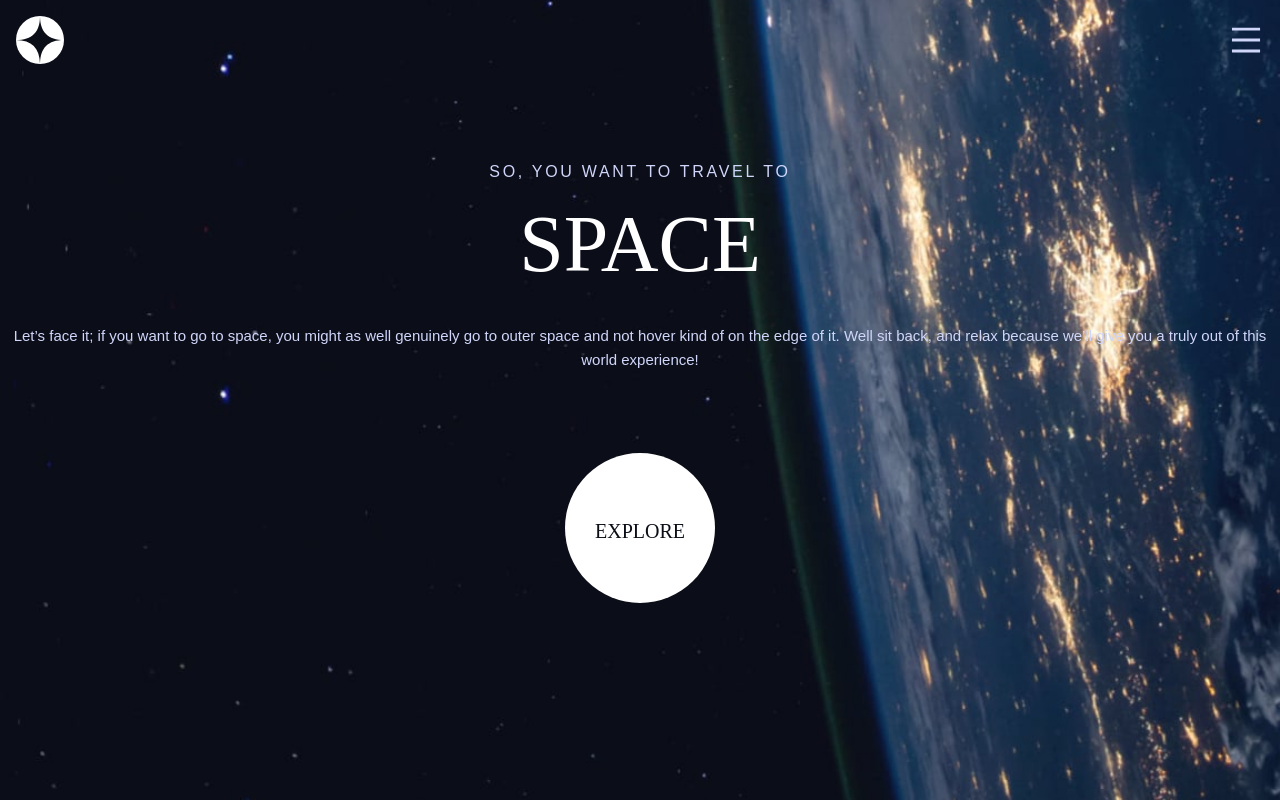
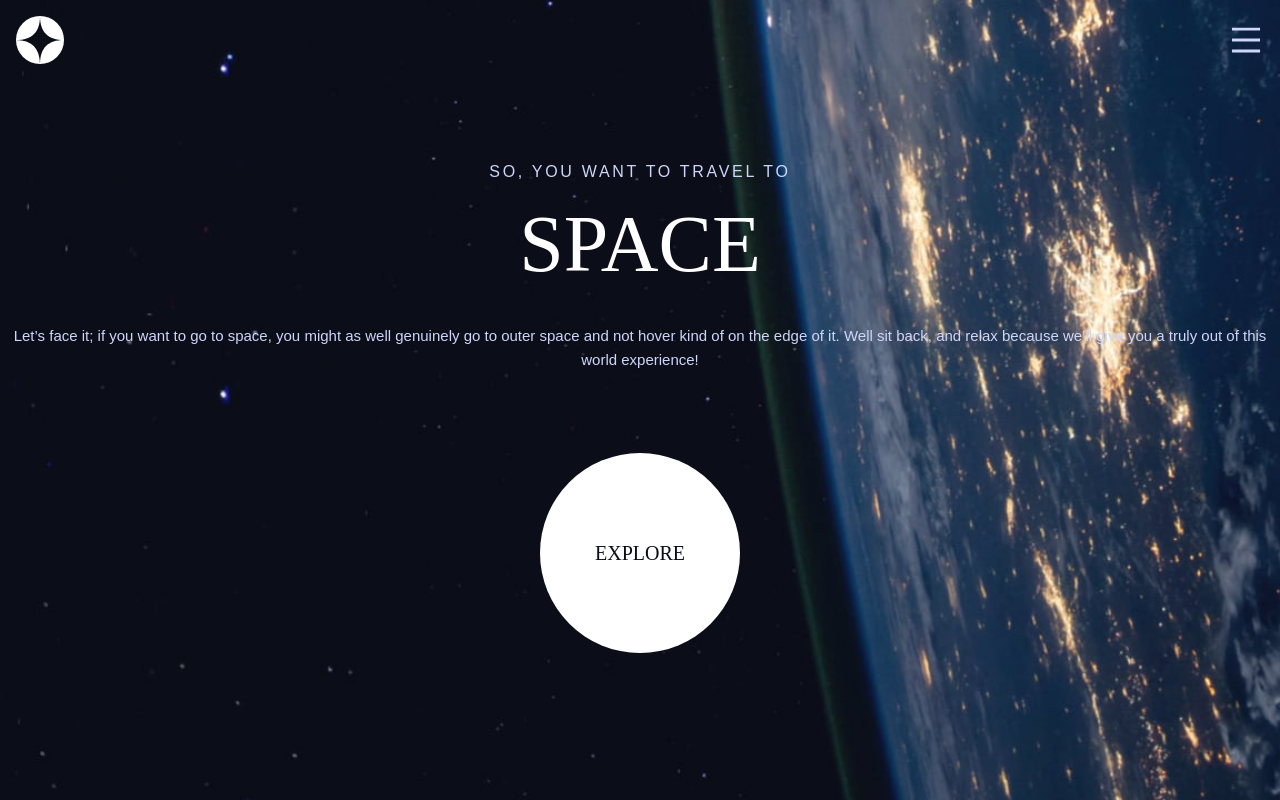
Before and after one commit to beloveddie/space-tourism, a React (Create React App) app: page / in a window 1280 px wide. Built offline with nearby package versions, Linux system fonts and the light colour scheme.

Commit message:
Resize Explore Button

```diff
--- a/src/pages/Home.tsx
+++ b/src/pages/Home.tsx
@@ -14,7 +14,7 @@ const Home = () => {
         experience!
       </p>
 
-      <button className="noSelect transition ease-linear delay-150 bg-primary hover:transition-all focus:outline hover:outline outline-primary/10 outline-[50px] text-dark font-bellefair text-xl rounded-full h-[150px] w-[150px] mx-auto flex justify-center py-[4rem] mt-20">
+      <button className="noSelect transition ease-linear delay-150 bg-primary hover:transition-all focus:outline hover:outline outline-primary/10 outline-[50px] text-dark font-bellefair text-xl rounded-full h-[200px] w-[200px] mx-auto flex justify-center p-[5.4rem] mt-20">
         EXPLORE
       </button>
     </section>
```
